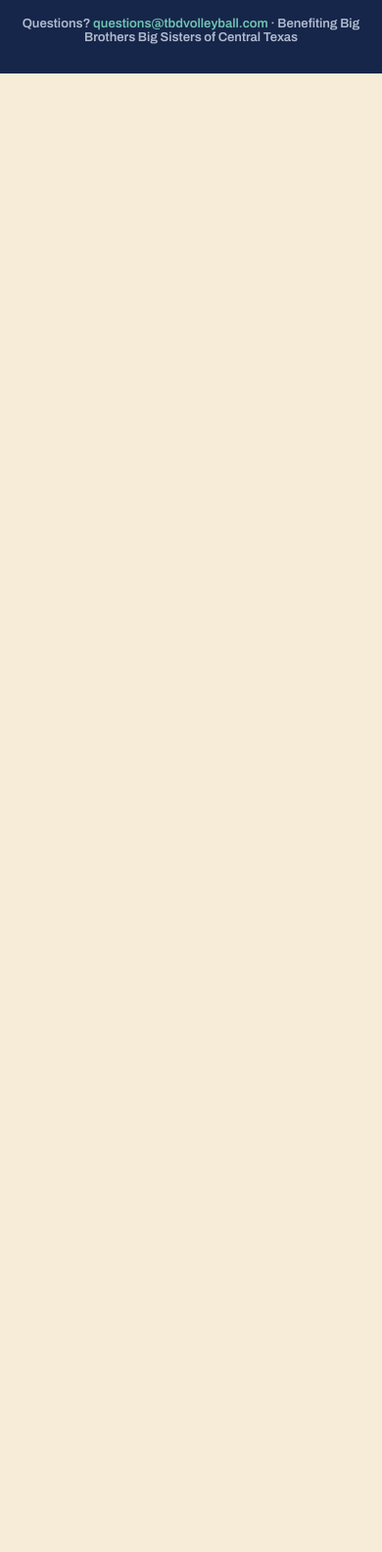
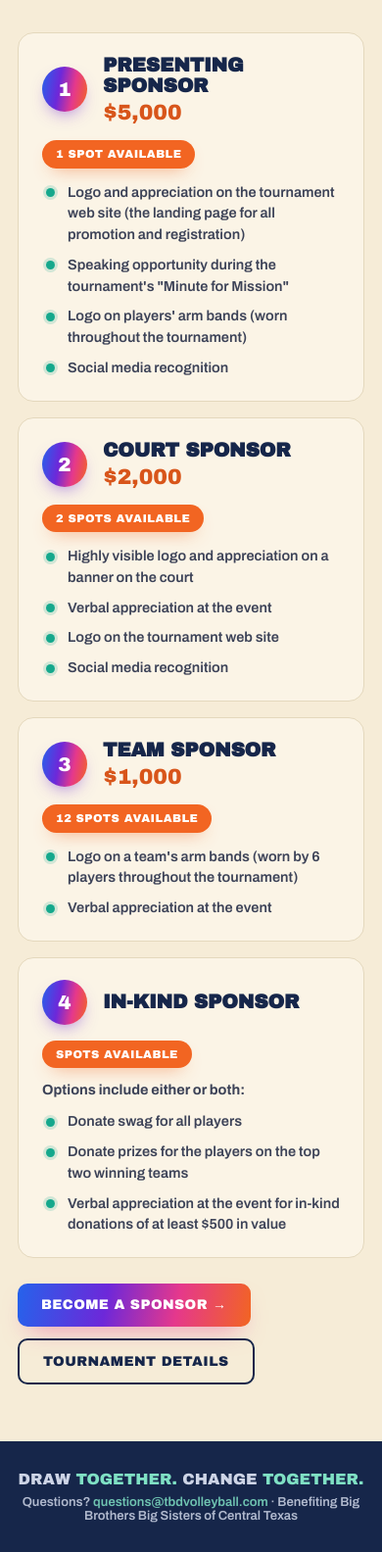
Before and after one commit to acemand23/Test_Run, a PHP site: page /TBD_v4/sponsor.php in a window 390 px wide. Shown: the part 338-1922 px from the top of the page at 98% size. Before the commit the page ends 413 px from the top, so only its background shows below. Run offline with PHP 8.4, Linux system fonts and the light colour scheme.

Commit message:
TBD_v4: rebuild Sponsorship Packages as editable HTML cards
The sponsor tiers were baked into poster.png (bottom slice), so every
price/perk/availability change meant editing the image. Replace that slice
on sponsor.php with real HTML: a gradient page header + one card per tier
(number, name, price, perk list, availability pill), all driven by an
editable $tiers array at the top of the file. Matches the poster's palette
and fonts; fully responsive and accessible.

Availability: Presenting 1 spot, Court 2 spots, Team 12 spots, In-Kind open.

- sponsor.php: data-driven tiers instead of the poster slice
- site.css: .tiers/.tier/.perks/.pillstate styles (bump header to ?v=4)
- footer.php: restore the 'Draw Together. Change Together.' tagline on the
  sponsor page (it used to be suppressed because the slice contained it)
- HANDOFF.md: mark sponsor rebuild + gallery photos done; fix poster-slice notes

poster.png is untouched (the home page still uses its top slice).

Co-Authored-By: Claude Opus 4.8 (1M context) <noreply@anthropic.com>

```diff
--- a/TBD_v4/css/site.css
+++ b/TBD_v4/css/site.css
@@ -89,6 +89,25 @@ header{background:var(--cream);position:relative;z-index:10}
 .check{display:flex;align-items:center;gap:10px;padding:7px 0;font-weight:600;font-size:14.5px;color:var(--ink);cursor:pointer}
 .check input{width:18px;height:18px;accent-color:var(--teal);cursor:pointer}
 
+/* sponsorship tiers (sponsor.php — rebuilt from the poster as editable HTML) */
+.tiers{display:flex;flex-direction:column;gap:16px}
+.tier{background:var(--paper);border:1px solid var(--line);border-radius:16px;padding:22px 24px;position:relative}
+.tier-top{display:flex;align-items:center;gap:16px;flex-wrap:wrap}
+.tier-n{flex:none;width:46px;height:46px;border-radius:50%;display:grid;place-items:center;
+  font-family:"Archivo Black";font-size:20px;color:#fff;background:var(--grad);box-shadow:0 8px 18px -8px rgba(109,40,217,.7)}
+.tier-id{flex:1 1 200px}
+.tier-id h3{font-size:20px;color:var(--ink);line-height:1.05}
+.tier-price{font-family:"Archivo Black";color:var(--orange-d);font-size:22px;margin-top:5px}
+.pillstate{flex:none;font-family:"Archivo Black";text-transform:uppercase;font-size:11.5px;letter-spacing:.04em;
+  color:#fff;padding:8px 14px;border-radius:999px;white-space:nowrap;line-height:1.1}
+.pillstate.is-open{background:var(--orange);box-shadow:0 8px 18px -10px rgba(242,101,34,.8)}
+.pillstate.is-closed{background:var(--teal);box-shadow:0 8px 18px -10px rgba(21,168,140,.8)}
+.tier-note{font-weight:700;color:#3c4257;font-size:14.5px;margin:14px 0 0}
+.perks{list-style:none;margin:14px 0 0;display:grid;gap:9px}
+.perks li{position:relative;padding-left:26px;font-weight:600;color:#3c4257;font-size:14.5px;line-height:1.5}
+.perks li::before{content:"";position:absolute;left:4px;top:.45em;width:9px;height:9px;border-radius:50%;
+  background:var(--teal);box-shadow:0 0 0 3px rgba(21,168,140,.18)}
+
 /* gallery */
 .yeartabs{display:flex;gap:10px;margin-bottom:22px;flex-wrap:wrap}
 .ytab{font-family:"Archivo Black";text-transform:uppercase;font-size:13px;letter-spacing:.04em;
--- a/TBD_v4/includes/footer.php
+++ b/TBD_v4/includes/footer.php
@@ -1,7 +1,5 @@
 <footer class="foot">
-  <?php if (($active ?? '') !== 'sponsor'): ?>
   <div class="tag">Draw <span class="t">Together.</span> Change <span class="t">Together.</span></div>
-  <?php endif; ?>
   <div class="sub">Questions? <a href="mailto:questions@tbdvolleyball.com">questions@tbdvolleyball.com</a> · Benefiting Big Brothers Big Sisters of Central Texas</div>
 </footer>
 
--- a/TBD_v4/includes/header.php
+++ b/TBD_v4/includes/header.php
@@ -12,7 +12,7 @@
 <link rel="preconnect" href="https://fonts.googleapis.com">
 <link rel="preconnect" href="https://fonts.gstatic.com" crossorigin>
 <link href="https://fonts.googleapis.com/css2?family=Archivo+Black&family=Archivo:wght@500;600;700;800;900&display=swap" rel="stylesheet">
-<link rel="stylesheet" href="css/site.css?v=3">
+<link rel="stylesheet" href="css/site.css?v=4">
 </head>
 <body>
 <header><div class="bar">
--- a/TBD_v4/sponsor.php
+++ b/TBD_v4/sponsor.php
@@ -1,11 +1,90 @@
-<?php $title='Sponsor — The Big Draw'; $active='sponsor'; include 'includes/header.php'; ?>
+<?php
+  $title='Sponsor — The Big Draw'; $active='sponsor';
 
-<!-- sponsor = bottom of the poster (sponsorship packages + footer) -->
-<div class="slice spon">
-  <img src="assets/poster.png" alt="The Big Draw sponsorship packages: Presenting Sponsor $5,000, Court Sponsor $2,000, Team Sponsor $1,000, and In-Kind Sponsor. Draw Together. Change Together.">
-  <!-- become-a-sponsor hotspot over the tiers -->
-  <a class="hot" data-label="Become a sponsor" href="mailto:questions@tbdvolleyball.com?subject=The%20Big%20Draw%20Sponsorship"
-     style="left:3%;top:9%;width:94%;height:78%"></a>
-</div>
+  /* ------------------------------------------------------------------ *
+   *  SPONSORSHIP PACKAGES — edit here. The page renders from this array.
+   *  To change a price, perk, or availability, just edit the text below.
+   *    'price' : leave '' for no fixed price (e.g. In-Kind)
+   *    'state' : 'open'   -> orange availability pill
+   *              'closed' -> teal pill (e.g. "Goal achieved")
+   *    'note'  : optional line shown above the perks
+   * ------------------------------------------------------------------ */
+  $tiers = [
+    [
+      'n'=>1, 'name'=>'Presenting Sponsor', 'price'=>'$5,000',
+      'avail'=>'1 spot available', 'state'=>'open',
+      'perks'=>[
+        'Logo and appreciation on the tournament web site (the landing page for all promotion and registration)',
+        'Speaking opportunity during the tournament\'s "Minute for Mission"',
+        'Logo on players\' arm bands (worn throughout the tournament)',
+        'Social media recognition',
+      ],
+    ],
+    [
+      'n'=>2, 'name'=>'Court Sponsor', 'price'=>'$2,000',
+      'avail'=>'2 spots available', 'state'=>'open',
+      'perks'=>[
+        'Highly visible logo and appreciation on a banner on the court',
+        'Verbal appreciation at the event',
+        'Logo on the tournament web site',
+        'Social media recognition',
+      ],
+    ],
+    [
+      'n'=>3, 'name'=>'Team Sponsor', 'price'=>'$1,000',
+      'avail'=>'12 spots available', 'state'=>'open',
+      'perks'=>[
+        'Logo on a team\'s arm bands (worn by 6 players throughout the tournament)',
+        'Verbal appreciation at the event',
+      ],
+    ],
+    [
+      'n'=>4, 'name'=>'In-Kind Sponsor', 'price'=>'',
+      'avail'=>'Spots available', 'state'=>'open',
+      'note'=>'Options include either or both:',
+      'perks'=>[
+        'Donate swag for all players',
+        'Donate prizes for the players on the top two winning teams',
+        'Verbal appreciation at the event for in-kind donations of at least $500 in value',
+      ],
+    ],
+  ];
+
+  $sponsor_mailto = 'mailto:questions@tbdvolleyball.com?subject='.rawurlencode('The Big Draw Sponsorship');
+
+  include 'includes/header.php';
+?>
+
+<section class="pagehead"><div class="col">
+  <div class="eyebrow">Sponsor · Volleyball for Good</div>
+  <h1>Sponsorship Packages</h1>
+  <p>Put your brand in front of the Austin beach-volleyball community while helping send local kids a mentor. Every package supports Big Brothers Big Sisters of Central Texas — pick the level that fits.</p>
+</div></section>
+
+<section class="block"><div class="col">
+  <div class="tiers">
+    <?php foreach ($tiers as $t): ?>
+    <article class="tier">
+      <div class="tier-top">
+        <span class="tier-n"><?= (int)$t['n'] ?></span>
+        <div class="tier-id">
+          <h3><?= htmlspecialchars($t['name']) ?></h3>
+          <?php if ($t['price'] !== ''): ?><div class="tier-price"><?= htmlspecialchars($t['price']) ?></div><?php endif; ?>
+        </div>
+        <span class="pillstate <?= $t['state']==='closed' ? 'is-closed' : 'is-open' ?>"><?= htmlspecialchars($t['avail']) ?></span>
+      </div>
+      <?php if (!empty($t['note'])): ?><p class="tier-note"><?= htmlspecialchars($t['note']) ?></p><?php endif; ?>
+      <ul class="perks">
+        <?php foreach ($t['perks'] as $p): ?><li><?= htmlspecialchars($p) ?></li><?php endforeach; ?>
+      </ul>
+    </article>
+    <?php endforeach; ?>
+  </div>
+
+  <div class="cta-row">
+    <a href="<?= $sponsor_mailto ?>" class="btn grad">Become a sponsor →</a>
+    <a href="tournament.php" class="btn line">Tournament details</a>
+  </div>
+</div></section>
 
 <?php include 'includes/footer.php'; ?>
```
Also changed, not shown: TBD_v4/HANDOFF.md (+22 -20 lines).
